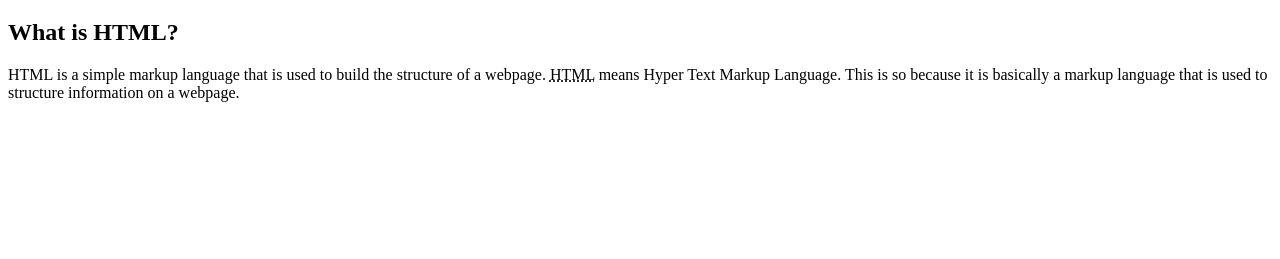
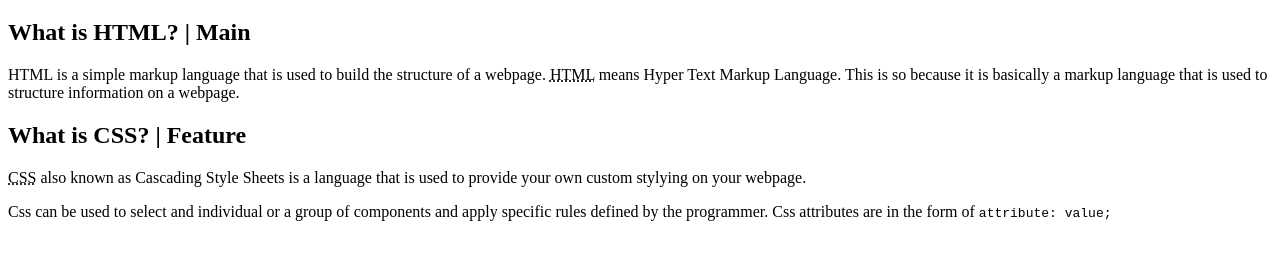
Before and after one commit to dylan-dot-c/Git_Homework, a plain HTML site: page index.html in a window 1280 px wide. Shown: the part 61-320 px from the top of the page. Drawn offline with Linux system fonts and the light colour scheme.

Commit message:
implemented a new feature

```diff
--- a/index.html
+++ b/index.html
@@ -7,7 +7,11 @@
 </head>
 <body>
     <h1>Dylan Heslop</h1>
-    <h2>What is HTML?</h2>
+    <h2>What is HTML? | Main</h2>
     <p>HTML is a simple markup language that is used to build the structure of a webpage. <abbr title="Hyper Text Markup Language">HTML</abbr> means Hyper Text Markup Language. This is so because it is basically a markup language that is used to structure information on a webpage. </p>
+
+    <h2>What is CSS? | Feature</h2>
+    <p><abbr title="Cascading Style Sheets">CSS</abbr> also known as Cascading Style Sheets is a language that is used to provide your own custom stylying on your webpage. </p>
+    <p>Css can be used to select and individual or a group of components and apply specific rules defined by the programmer. Css attributes are in the form of <code>attribute: value;</code> </p>
 </body>
 </html>
```
